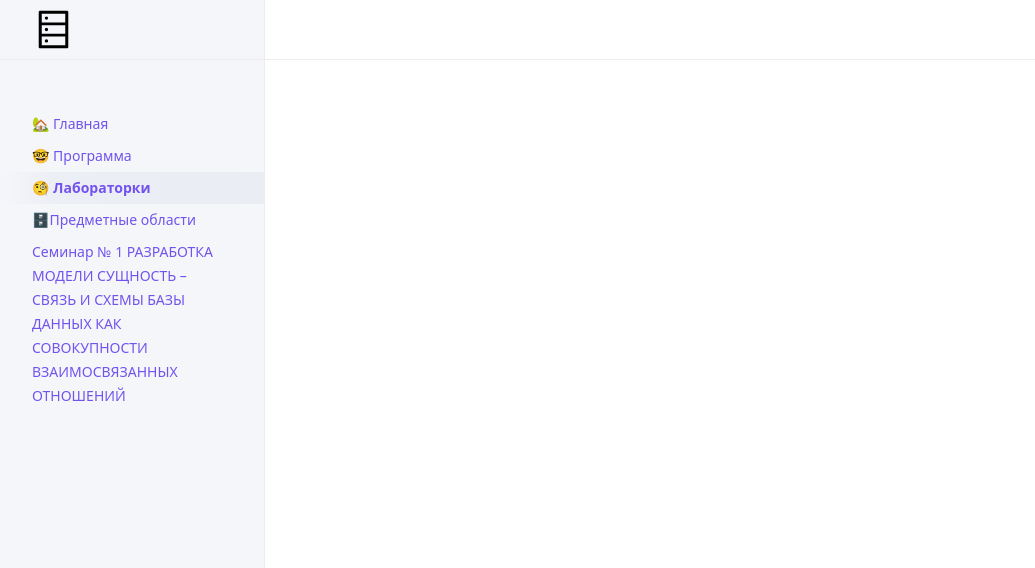
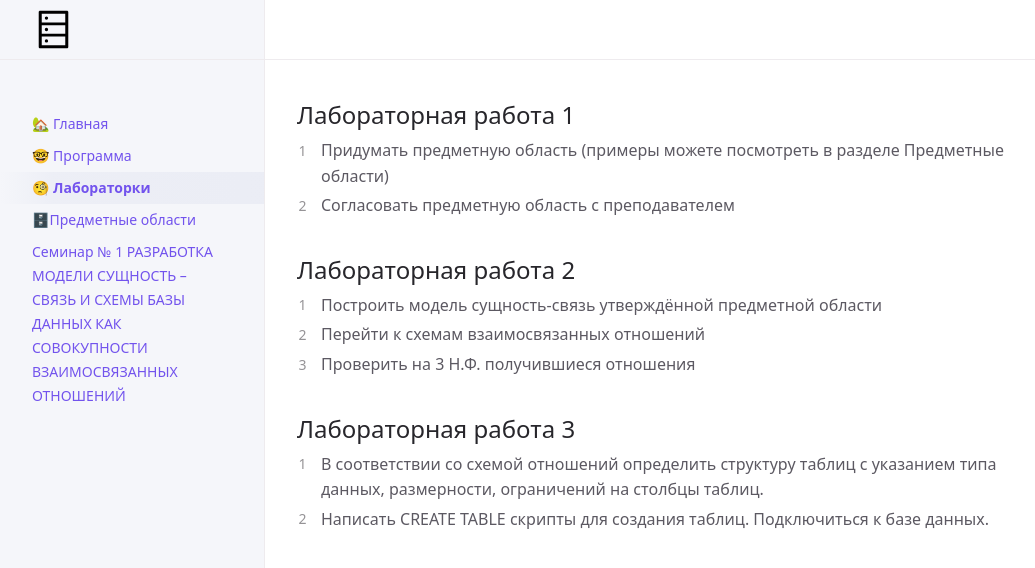
Before and after one commit to Das-dasein/db-lovefield, a Jekyll site: the page built from tasks.md, in a window 1280 px wide. Shown: the top 568 px of the page, without its empty margins (107-1142 px from the left). Built offline with Jekyll 4.4.1, drawn with Linux system fonts in a browser that asks for light colours; our own code applies the rules of GitHub Pages for plain Markdown files; a script that is not in the unit is left out.

Commit message:
Update tasks.md

```diff
--- a/tasks.md
+++ b/tasks.md
@@ -2,3 +2,15 @@
 title: 🧐 Лабораторки
 nav_order: 3
 ---
+## Лабораторная работа 1
+1.  Придумать предметную область (примеры можете посмотреть в разделе Предметные области)
+2.  Согласовать предметную область с преподавателем
+
+## Лабораторная работа 2
+1. Построить модель сущность-связь утверждённой предметной области
+2. Перейти к схемам взаимосвязанных отношений
+3. Проверить на 3 Н.Ф. получившиеся отношения
+
+## Лабораторная работа 3
+1.  В соответствии со схемой отношений определить структуру таблиц с указанием типа данных, размерности, ограничений на столбцы таблиц.
+2.  Написать CREATE TABLE скрипты для создания таблиц. Подключиться к базе данных.
```
